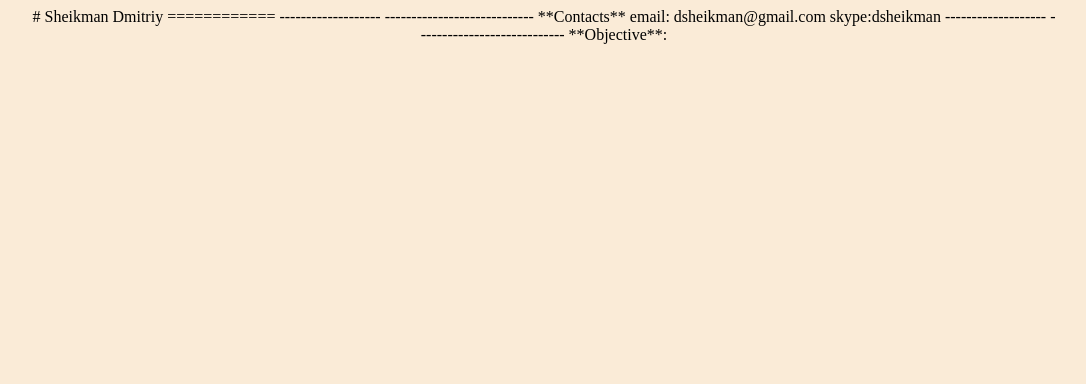
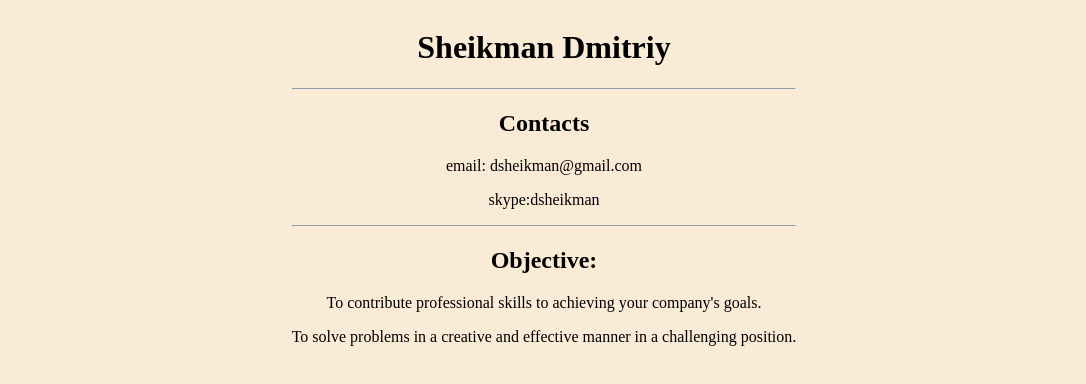
Before and after one commit to sheikman/rsschool-cv, a plain HTML site: page index.html in a window 1280 px wide. Shown: the whole page, without its empty margins (96-1182 px from the left). Drawn offline with Linux system fonts and the light colour scheme.

Commit message:
edits to cv

```diff
--- a/index.html
+++ b/index.html
@@ -7,17 +7,24 @@
     <title>Document</title>
 </head>
 <body>
-    <div class="main-container"> # Sheikman Dmitriy
+    <div class="main-container">
 
-    ============
+        <h1>Sheikman Dmitriy</h1>
 
-    ------------------- ----------------------------
+    <hr>
 
-    **Contacts**
-    email: dsheikman@gmail.com
-    skype:dsheikman
+    <h2>Contacts</h2>
+    <p>email: dsheikman@gmail.com</p>
+    <p>skype:dsheikman</p>
 
-    ------------------- ----------------------------
-    **Objective**:</div>
+   <hr>
+   <h2>Objective:</h2>
+   <p>To contribute professional skills to achieving your company's goals.</p>
+
+
+
+    <p>To solve problems in a creative and effective manner in a challenging position.</p>
+
+</div>
 </body>
 </html>
```
